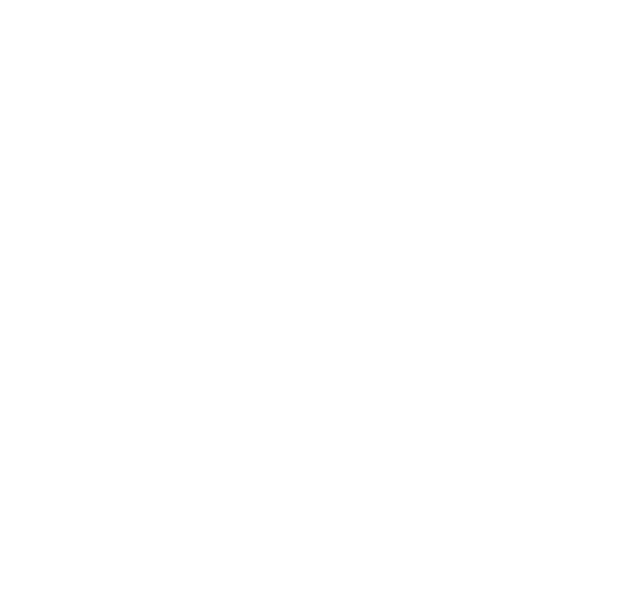
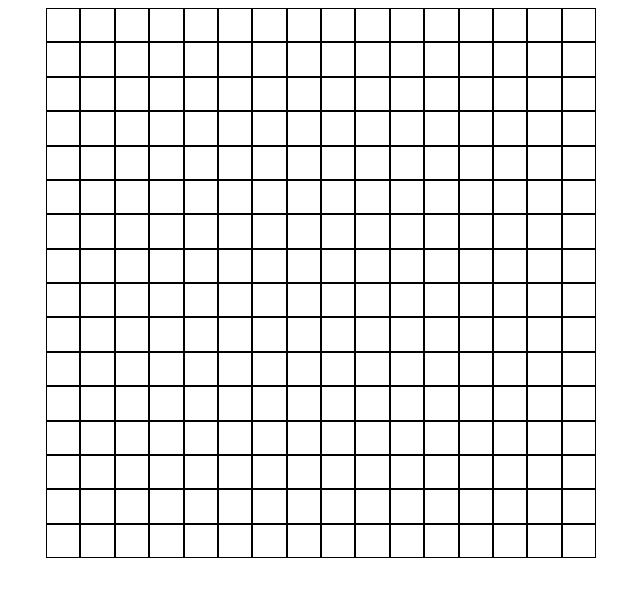
Before and after one commit to seattlecrw/EtchASketch, a plain HTML site: page index.html in a window 1280 px wide. Shown: the whole page, without its empty margins (319-959 px from the left). Drawn offline with nearby package versions, Linux system fonts and the light colour scheme.

Commit message:
create grid structure

```diff
--- a/index.html
+++ b/index.html
@@ -7,7 +7,7 @@
 		<title>EtchASketch</title>
 	</head>
 	<body>
-		<div class="container">
+		<div class="container" id="board">
 		</div>
 	</body>
 </html>
--- a/script.js
+++ b/script.js
@@ -1,3 +1,16 @@
 $(document).ready(function() {
+	// declare initial number of squares per side
+	var num_squares = 16;
 
+	// add squares to board
+	var render = function(num_squares) {
+		// square the number of squares for total number
+		var tot_squares = num_squares * num_squares;
+		for (var i = 0; i < tot_squares; i++) {
+			$('#board').append('<div class="box"></div>');
+		}
+		$('.box').width((550 / num_squares) - 2);
+		$('.box').height((550 / num_squares) - 2);
+	}
+	render(num_squares);
 });
--- a/stylesheet.css
+++ b/stylesheet.css
@@ -1,4 +1,19 @@
 /* body */
-
+body {
+	text-align: center;
+	font-family: Verdana, sans-serif;
+}
 
 /* board */
+#board {
+	margin: auto;
+	width: 550px;
+	height: 550px;
+}
+
+.box {
+	float: left;
+	margin: 0;
+	padding: 0;
+	border: 1px solid #000000;
+}
```
